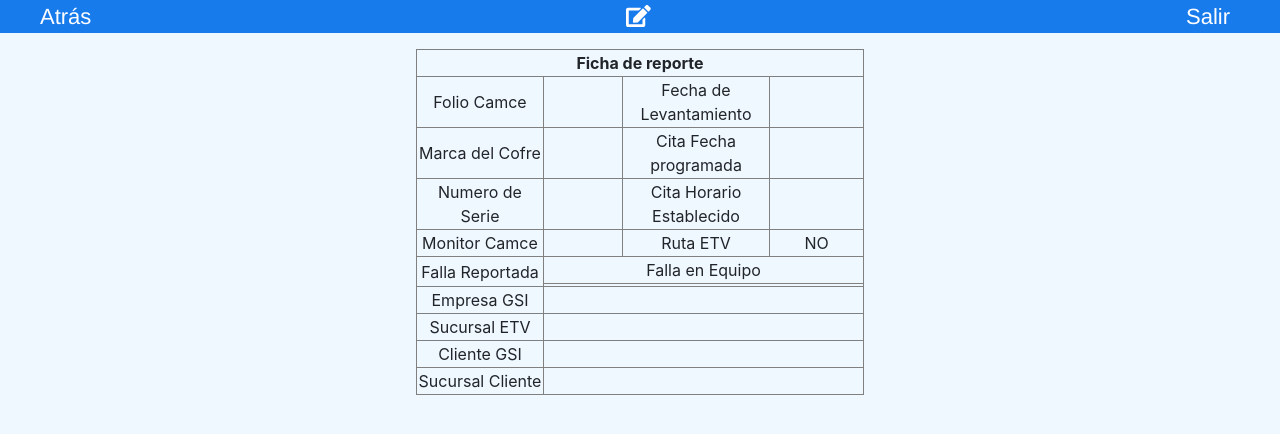
After one commit to Skylake-MX/camce2, a PHP site: page /views/ficha.php?id=1 in a window 1280 px wide. The commit adds this page. Shown: the top 434 px of the page. Run offline with PHP 8.4, Linux system fonts and the light colour scheme; data that the repository does not hold is empty; some libraries are stand-ins or nearby versions.

Commit message:
Se termina la ficha del folio

```diff
--- a/scripts/buscar_folios.php
+++ b/scripts/buscar_folios.php
@@ -83,7 +83,8 @@
                             <td>".$fila['datetime_reporte']."</td>
                             <td>".$fila['datetime_cita']."</td>
                             <td>".$fila['estatus']."</td>
-                            <td><a href='ver_folio.php?id=" . $fila['id'] . "' style='text-align:center;'><i class='fas fa-eye'></i></a></td>
+
+                            <td><a href='ficha.php?id=" . $fila['id'] . "' style='text-align:center;'><i class='fas fa-eye'></i></a></td>
                             <td><a href='cerrar_folio.php?id=" . $fila['id'] . "' style='text-align:center;'><i class='fas fa-edit'></i></a></td>
                         </tr>";
             }
--- /dev/null
+++ b/views/ficha.php
@@ -0,0 +1,115 @@
+<!DOCTYPE html>
+<html lang="en">
+<head>
+  <meta charset="UTF-8">
+  <meta name="viewport" content="width=device-width, initial-scale=1.0">
+  <meta http-equiv="X-UA-Compatible" content="ie=edge">
+  <title>Crear Folio</title>
+    <!--JQUERY-->
+    <script src="https://ajax.googleapis.com/ajax/libs/jquery/3.3.1/jquery.min.js"></script>
+
+    <!-- FRAMEWORK BOOTSTRAP para el estilo de la pagina-->
+    <link rel="stylesheet" href="https://maxcdn.bootstrapcdn.com/bootstrap/4.0.0/css/bootstrap.min.css">
+    <script src="https://maxcdn.bootstrapcdn.com/bootstrap/4.0.0/js/bootstrap.min.js"></script>
+
+    <!-- Los iconos tipo Solid de Fontawesome-->
+    <link rel="stylesheet" href="https://use.fontawesome.com/releases/v5.0.8/css/solid.css">
+    <script src="https://use.fontawesome.com/releases/v5.0.7/js/all.js"></script>
+
+    <link rel="stylesheet" type="text/css" href="estilos.css">
+</head>
+	<body>
+
+	<nav>
+        <div value="nav_option"></option>
+            <ul class="nav_lista">
+                <li><a href="listar_folios.php">Atrás</a></li>
+                <li><i class="fas fa-edit"></i></li>
+                </form>
+                <li><a href="../scripts/logout.php">Salir</a></li>
+            </ul>
+        </div>
+	</nav>
+
+  <?php
+// var_dump($_POST);
+require_once '../scripts/connect.php';
+
+if(!empty($_POST)){
+
+  echo "post vacio";
+
+}else{
+  // var_dump($_GET['id']);
+  $id = $_GET['id'];
+
+  $sql="SELECT * FROM bitacora WHERE id=:id";
+  $query=$pdo->prepare($sql);
+  $query->execute([
+    'id' => $id
+  ]);
+
+}
+
+$row=$query->fetch(PDO::FETCH_ASSOC);
+
+// var_dump($row);
+
+
+echo '<table border="1px" style="width: 300px; height: 300px;text-align: center; margin: auto; margin-top:1px;width: 35%;">
+<th colspan="4">Ficha de reporte</th>
+<tr>
+  <td style="width: 200px;">Folio Camce</td>
+  <td style="width: 200px;">'; echo $row['folio']; echo '</td>
+  <td style="width: 200px;">Fecha de Levantamiento</td>
+  <td style="width: 200px;">'; echo $row['datetime_reporte']; echo '</td>
+</tr>
+<tr>
+  <td>Marca del Cofre</td>
+  <td>'; echo $row['proveedor']; echo '</td>
+  <td>Cita Fecha programada</td>
+  <td>'; echo $row['datetime_cita']; echo '</td>
+</tr>
+<tr>
+  <td>Numero de Serie</td>
+  <td>'; echo $row['serie']; echo '</td>
+  <td>Cita Horario Establecido</td>
+  <td>'; echo $row['datetime_llegada']; echo '</td>
+</tr>
+<tr>
+  <td>Monitor Camce</td>
+  <td>'; echo $row['cierra_folio']; echo '</td>
+  <td>Ruta ETV</td>
+  <td>NO</td>
+</tr>
+
+<tr>
+  <td rowspan="2">Falla Reportada</td>
+  <td colspan="3">Falla en Equipo</td>
+</tr>
+<tr>
+  <td colspan="3">'; echo $row['falla']; echo '</td>
+</tr>
+<tr>
+  <td rowspan="1">Empresa GSI</td>
+  <td colspan="3">'; echo $row['empresa']; echo '</td>
+</tr>
+<tr>
+  <td rowspan="1">Sucursal ETV</td>
+  <td colspan="3">'; echo $row['sucursal']; echo '</td>
+</tr>
+<tr>
+  <td rowspan="1">Cliente GSI</td>
+  <td colspan="3">'; echo $row['cliente']; echo '</td>
+</tr>
+<tr>
+  <td rowspan="1">Sucursal Cliente</td>
+  <td colspan="3">'; echo $row['sucursal_cliente']; echo '</td>
+</tr>
+
+</table>'
+
+?>
+
+</body>
+</html>
```
